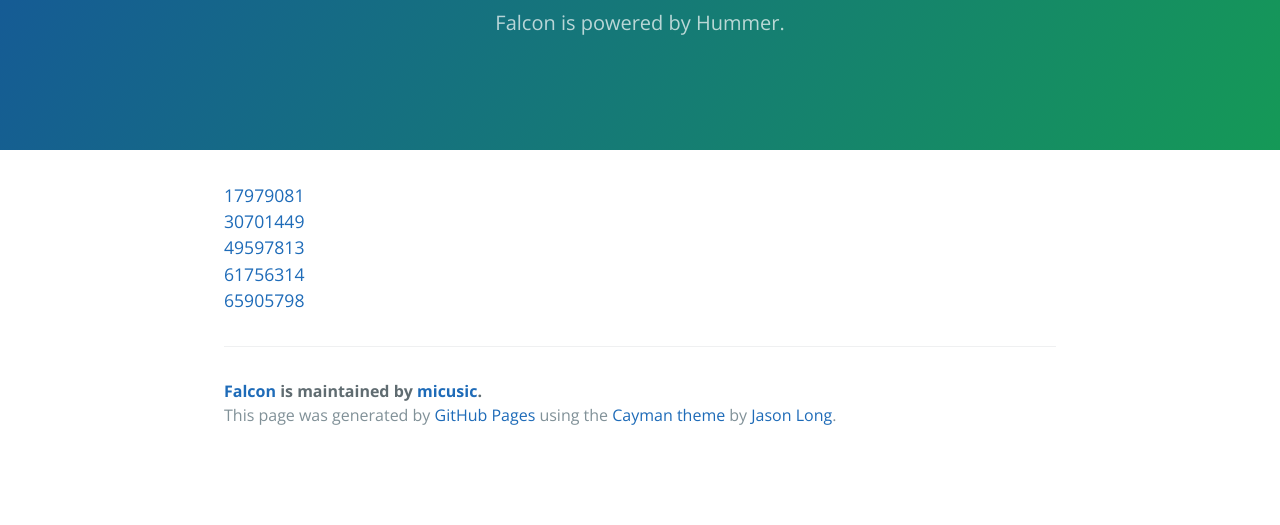
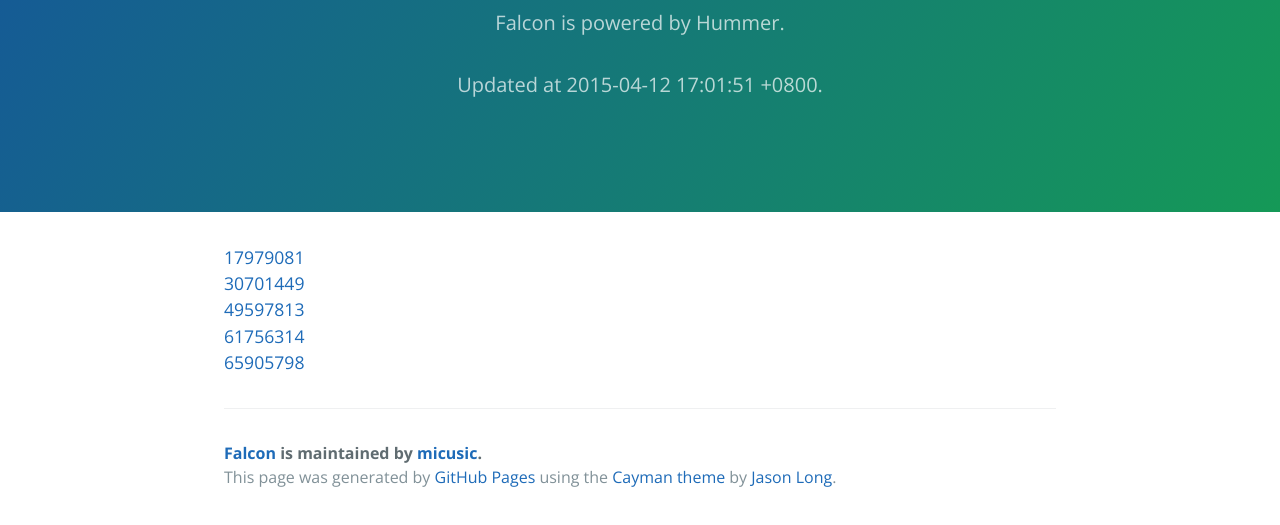
Before and after one commit to micusic/Falcon, a plain HTML site: page index.html in a window 1280 px wide. Shown: the part 167-692 px from the top of the page. Drawn offline with nearby package versions, Linux system fonts and the light colour scheme.

Commit message:
auto commit 2015-04-12 17:01:51 +0800

```diff
--- a/index.html
+++ b/index.html
@@ -12,8 +12,7 @@
   <body>
     <section class="page-header">
       <a id="hummer" href="index.html" class="project-name">Falcon</a>
-      <h2 class="project-tagline">Falcon is powered by Hummer.</h2>
-    </section>
+      <h2 class="project-tagline">Falcon is powered by Hummer.</h2><h2 class="project-tagline">Updated at 2015-04-12 17:01:51 +0800.</h2></section>
 
     <section class="main-content">
 
```
